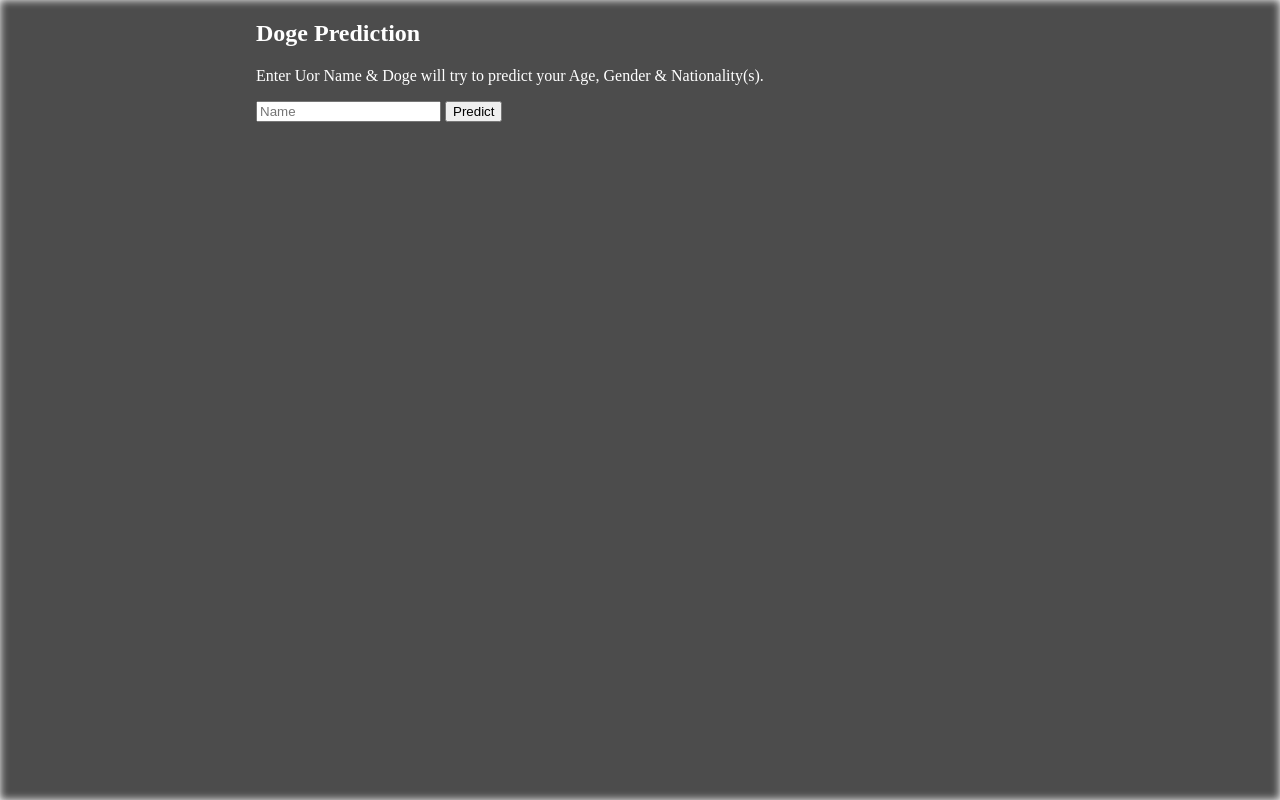
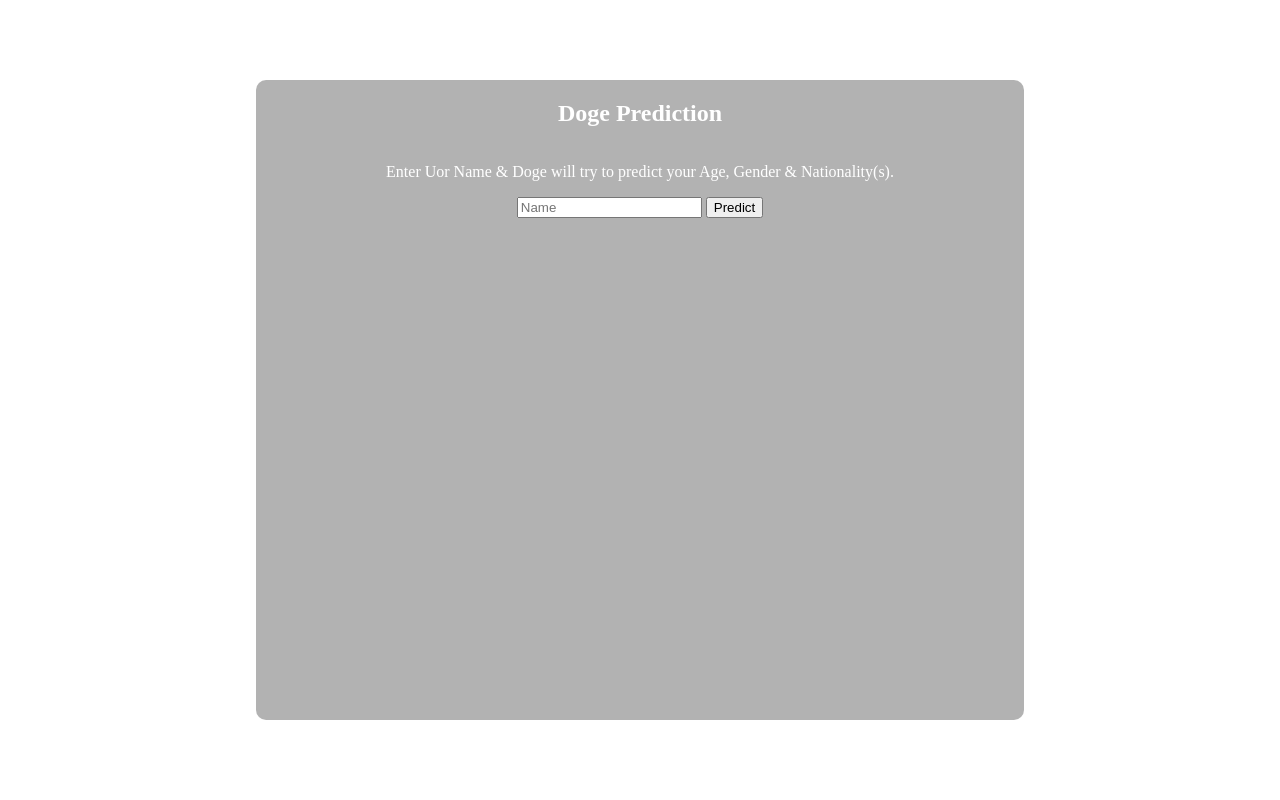
Before and after one commit to firaselmoussa/prediction_app, a plain HTML site: page index.html in a window 1280 px wide. Drawn offline with Linux system fonts and the light colour scheme; no server answers.

Commit message:
implemented stylish styling

```diff
--- a/app.js
+++ b/app.js
@@ -12,5 +12,7 @@ fetch('https://dog.ceo/api/breeds/image/random').then(
     res =>
         res.json()).then(
             data =>
-                document.body.style.background = `url(${data.message} )`
+            // couldnt add low backdrop filter to the body to lower it's brightness & and blur the main section at the same time so I added a gradient over thebg image
+                document.body.style.background = ` linear-gradient(rgba(0,0,0, .6), rgba(0,0,0, .6)),
+                url(${data.message} )`
     )
--- a/index.html
+++ b/index.html
@@ -12,9 +12,12 @@
         <h1>Doge Prediction</h1>
         <p>Enter Uor Name & Doge will try to predict your Age, Gender & Nationality(s).</p>
 
-        <input type="text" name="name" id="name_input" placeholder="Name">
+        <!-- surrounded input and button with a div to render them next to each other in 1 row. -->
+        <div>
+            <input type="text" name="name" id="name_input" placeholder="Name">
 
-        <button>Predict</button>
+            <button>Predict</button>
+        </div>
 
         <p id="result"></p>
 
--- a/styles.css
+++ b/styles.css
@@ -2,7 +2,7 @@
 body{
     padding: 0;
     margin: 0;
-    backdrop-filter: brightness(.3) blur(4px);
+    /* backdrop-filter: brightness(.5) blur(2px); */
     display: flex;
     flex-wrap: wrap ;
     justify-content: center;
@@ -11,8 +11,16 @@ body{
 }
 
 .app_container {
-    height: 100vh;
+    height: 80vh;
     width: 60vw;
+    background: rgba(0, 0, 0, 0.3);
+    backdrop-filter: blur(8px);
+    display: flex;
+    flex-flow: wrap column;
+    justify-content: flex-start;
+    align-items: center;
+    border-radius: 10px;
+    box-shadow: 0px 0px 5px rgba(255, 255, 255, 0.2);
 }
 
 @media only screen and (max-width: 1000px) {
```
